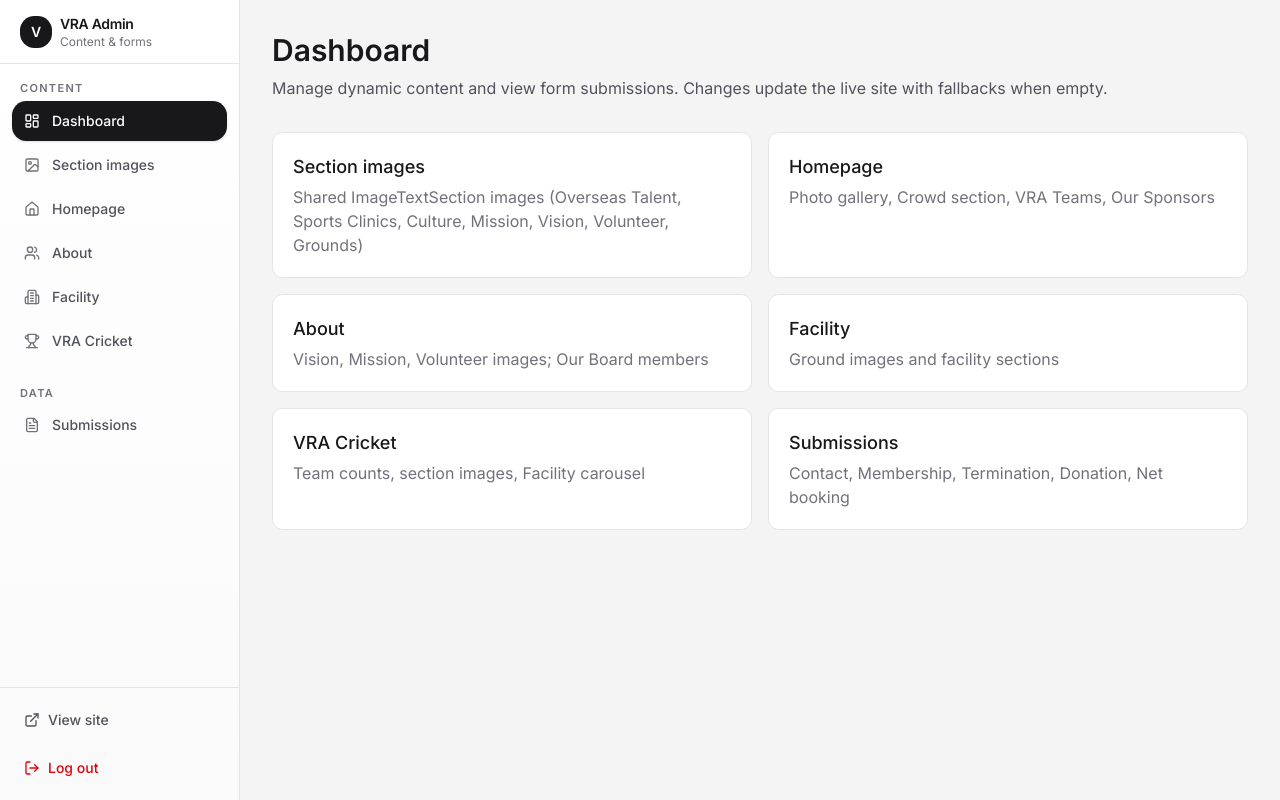
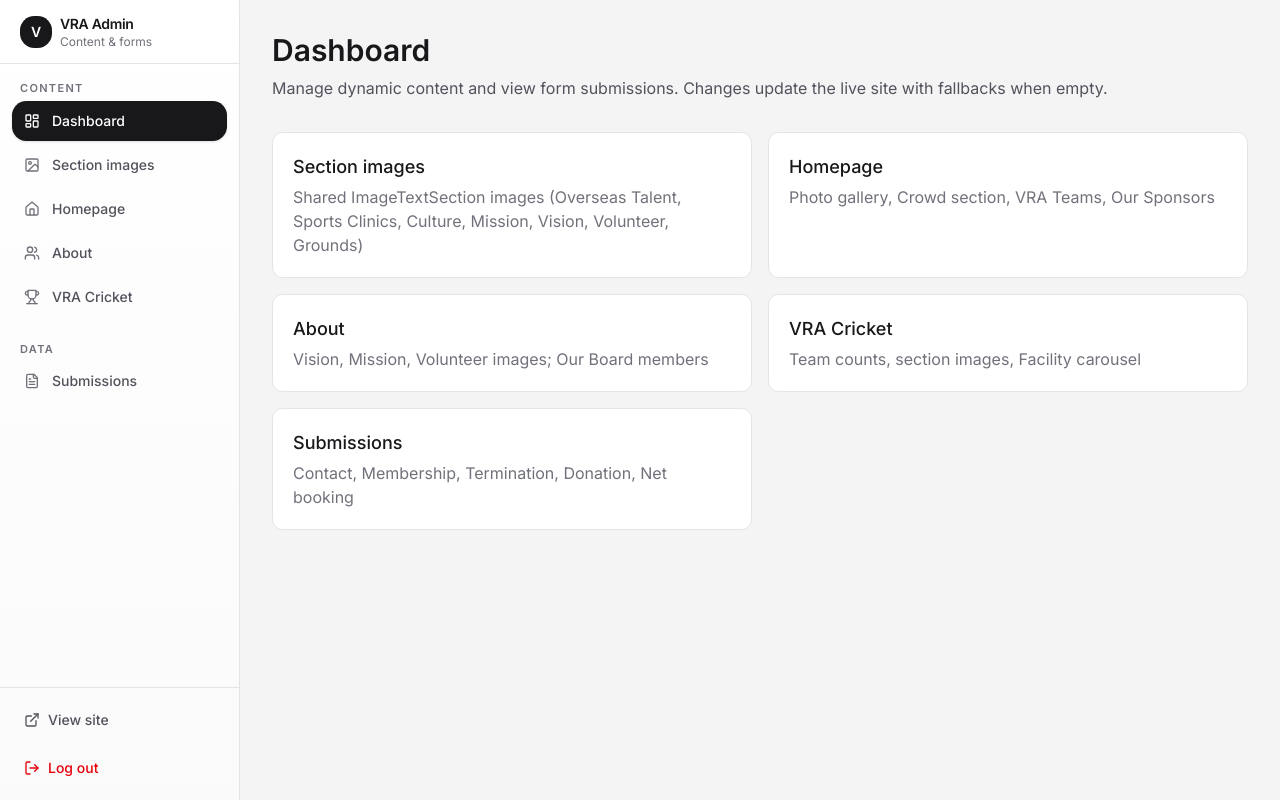
Before and after one commit to hamzabukhari-eforte/VRA-2.0, a Next.js app: page /admin in a window 1280 px wide. Built offline with nearby package versions, Linux system fonts and the light colour scheme.

Commit message:
removed facility tab from admin

```diff
--- a/app/admin/(dashboard)/page.tsx
+++ b/app/admin/(dashboard)/page.tsx
@@ -4,7 +4,6 @@ const cards = [
   { href: "/admin/sections", title: "Section images", description: "Shared ImageTextSection images (Overseas Talent, Sports Clinics, Culture, Mission, Vision, Volunteer, Grounds)" },
   { href: "/admin/homepage", title: "Homepage", description: "Photo gallery, Crowd section, VRA Teams, Our Sponsors" },
   { href: "/admin/about", title: "About", description: "Vision, Mission, Volunteer images; Our Board members" },
-  { href: "/admin/facility", title: "Facility", description: "Ground images and facility sections" },
   { href: "/admin/vra-cricket", title: "VRA Cricket", description: "Team counts, section images, Facility carousel" },
   { href: "/admin/submissions", title: "Submissions", description: "Contact, Membership, Termination, Donation, Net booking" },
 ];
--- a/components/admin/AdminNav.tsx
+++ b/components/admin/AdminNav.tsx
@@ -8,7 +8,6 @@ const nav = [
   { href: "/admin/sections", label: "Section images" },
   { href: "/admin/homepage", label: "Homepage" },
   { href: "/admin/about", label: "About" },
-  { href: "/admin/facility", label: "Facility" },
   { href: "/admin/vra-cricket", label: "VRA Cricket" },
   { href: "/admin/submissions", label: "Submissions" },
 ];
--- a/components/admin/AdminSidebar.tsx
+++ b/components/admin/AdminSidebar.tsx
@@ -7,7 +7,6 @@ import {
   Image,
   Home,
   Users,
-  Building2,
   Trophy,
   FileText,
   ExternalLink,
@@ -19,7 +18,6 @@ const nav = [
   { href: "/admin/sections", label: "Section images", icon: Image },
   { href: "/admin/homepage", label: "Homepage", icon: Home },
   { href: "/admin/about", label: "About", icon: Users },
-  { href: "/admin/facility", label: "Facility", icon: Building2 },
   { href: "/admin/vra-cricket", label: "VRA Cricket", icon: Trophy },
   { href: "/admin/submissions", label: "Submissions", icon: FileText },
 ];
@@ -54,7 +52,7 @@ export default function AdminSidebar() {
           <p className="px-2 text-[11px] font-semibold uppercase tracking-[0.12em] text-zinc-500">
             Content
           </p>
-          {nav.slice(0, 6).map((item) => {
+          {nav.slice(0, 5).map((item) => {
             const Icon = item.icon;
             const isActive = pathname === item.href;
             return (
@@ -82,7 +80,7 @@ export default function AdminSidebar() {
             Data
           </p>
           {nav
-            .slice(6)
+            .slice(5)
             .map((item) => {
               const Icon = item.icon;
               const isActive = pathname === item.href;
```
